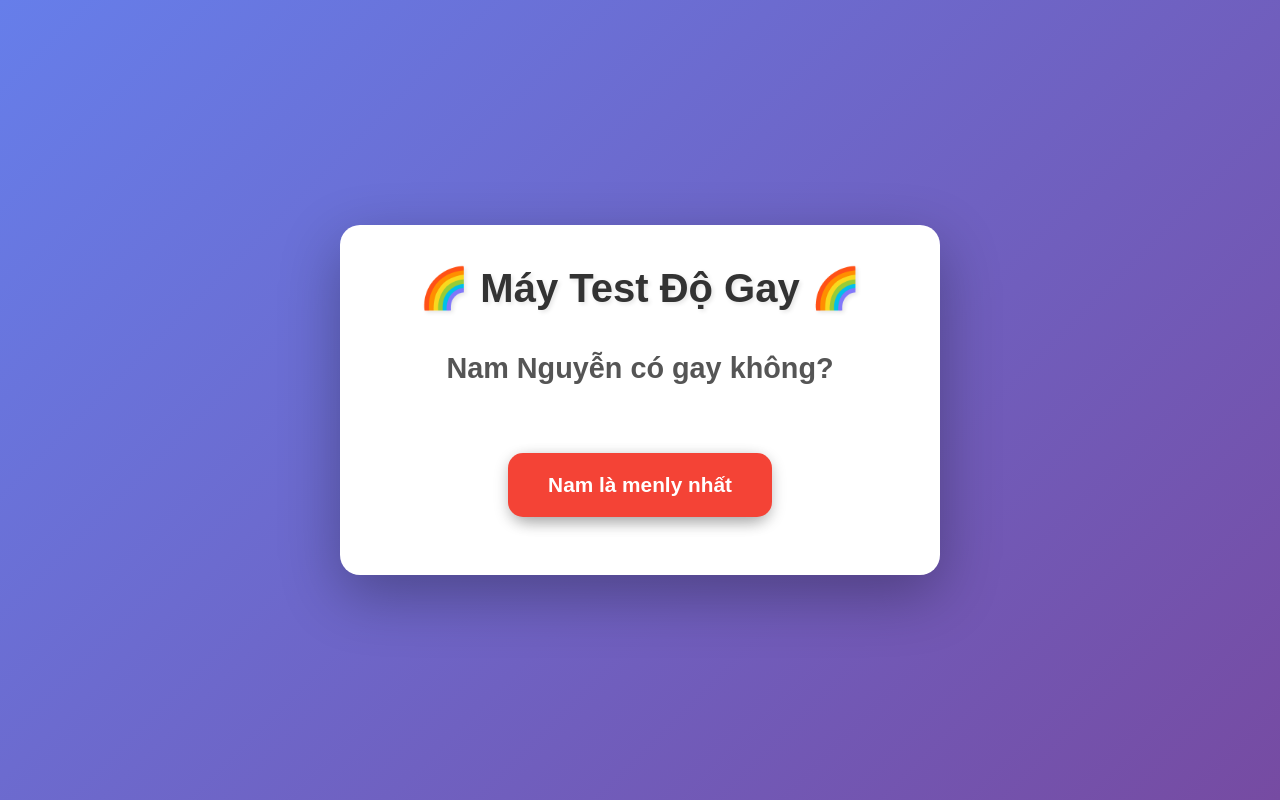
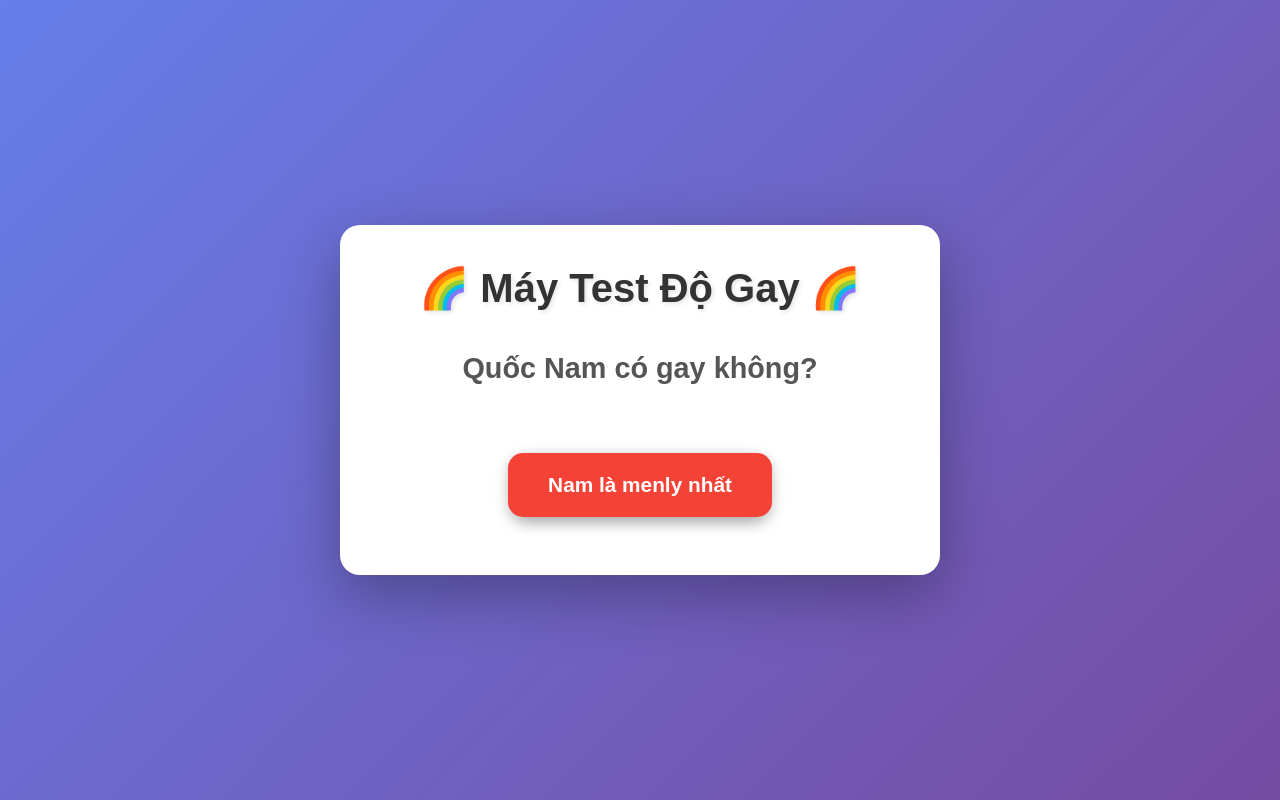
Before and after one commit to surielias/gaytest, a plain HTML site: page index.html in a window 1280 px wide. Drawn offline with Linux system fonts and the light colour scheme.

Commit message:
Update index.html

```diff
--- a/index.html
+++ b/index.html
@@ -110,7 +110,7 @@
     <div class="container">
         <div id="questionPage">
             <h1>🌈 Máy Test Độ Gay 🌈</h1>
-            <div class="question">Nam Nguyễn có gay không?</div>
+            <div class="question">Quốc Nam có gay không?</div>
             <div class="buttons">
                 <button class="btn btn-yes" onclick="showResult()">Rất gay</button>
                 <button class="btn btn-no" id="btnNo" onclick="moveButton(event)">
```
